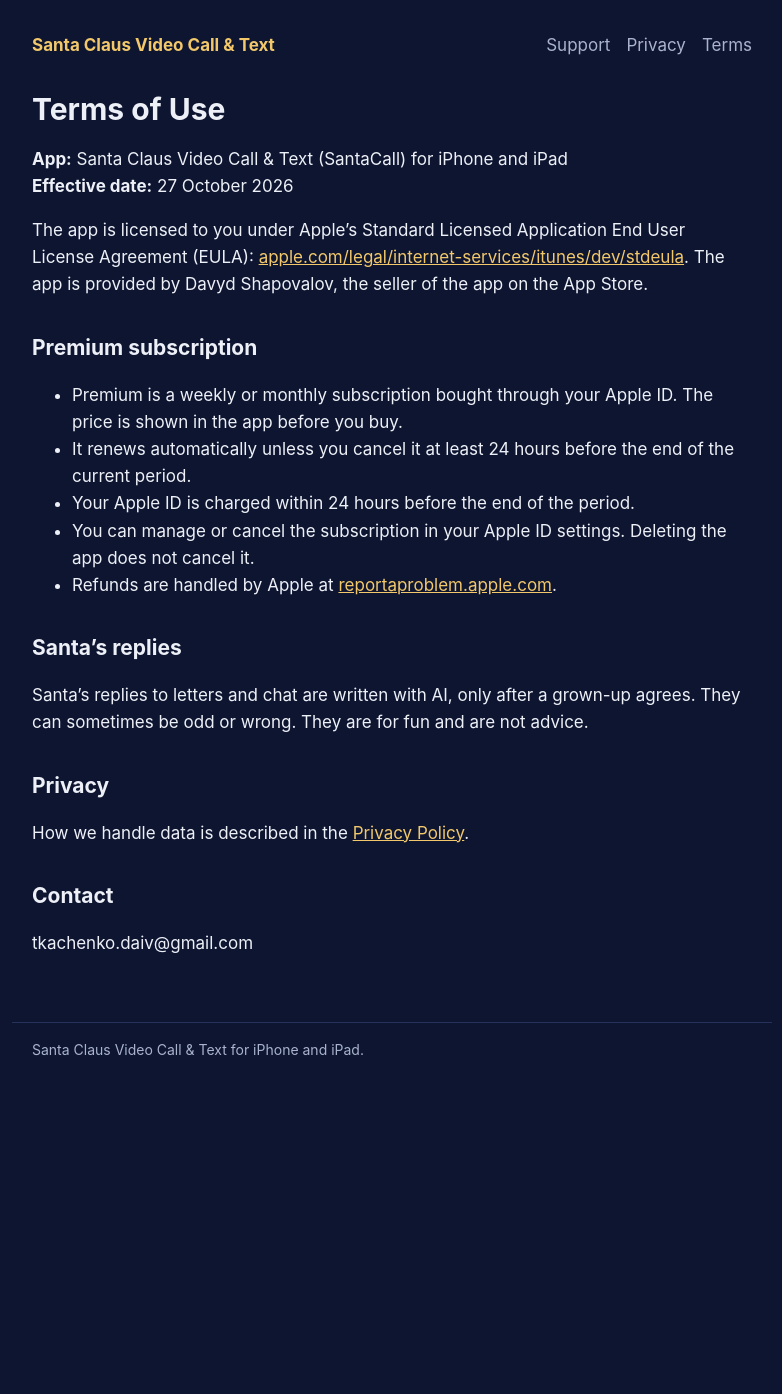
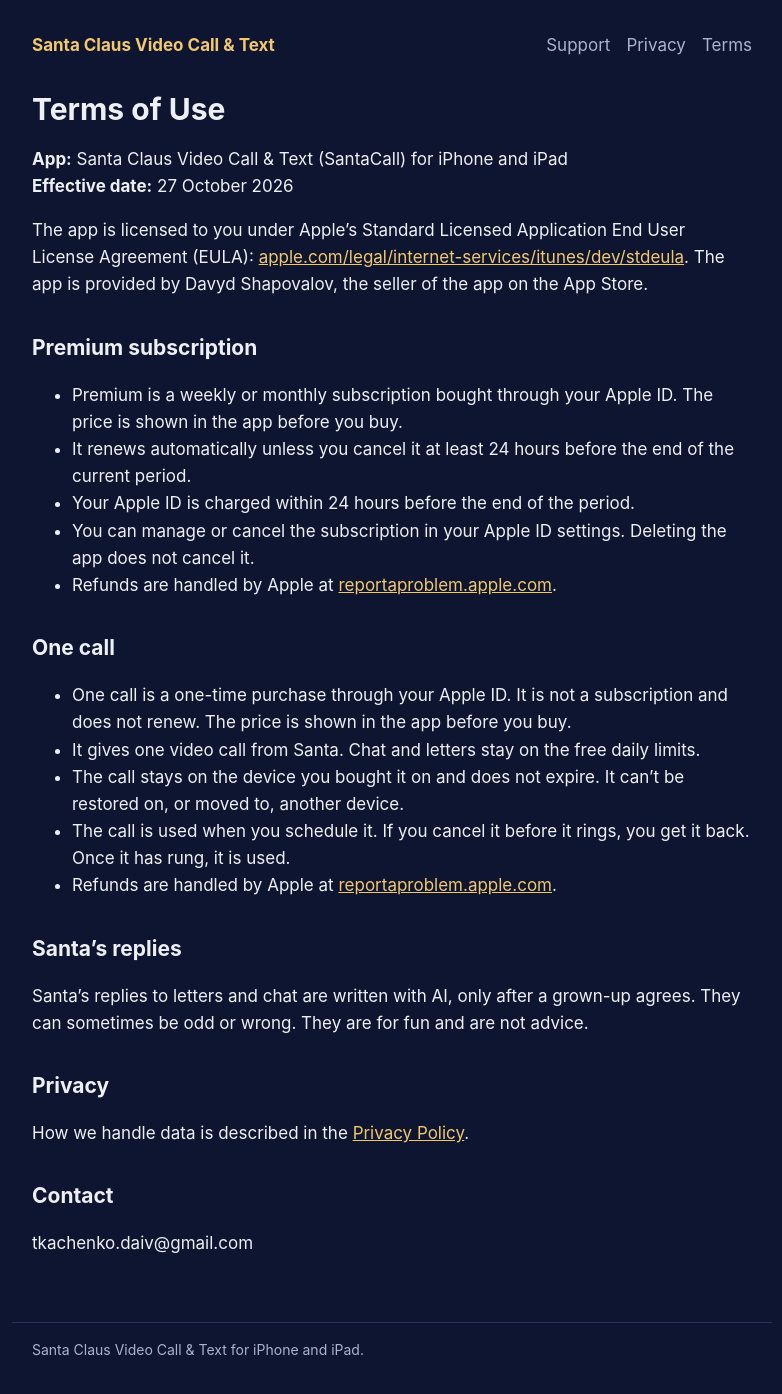
Before and after one commit to santacall/santacall.github.io, a Jekyll site: the page built from terms.md, in a window 1280 px wide. Shown: the whole page, without its empty margins (248-1030 px from the left). Built offline with Jekyll 4.4.1, drawn with Linux system fonts in a browser that asks for light colours; before the commit the page ends 1093 px from its top, so only the background shows below that.

Commit message:
Terms of Use: the one call bought one at a time (SantaCall 2.1)
Publish on the day SantaCall 2.1 goes live, with the effective date of that day.
The in-app purchase santa_call_pack_1: one call, not a subscription, kept on the device,
no expiry, used when scheduled, back if cancelled before it rings (decisions of 19.11.2026).

```diff
--- a/terms.md
+++ b/terms.md
@@ -21,6 +21,14 @@ The app is provided by Davyd Shapovalov, the seller of the app on the App Store.
 - You can manage or cancel the subscription in your Apple ID settings. Deleting the app does not cancel it.
 - Refunds are handled by Apple at [reportaproblem.apple.com](https://reportaproblem.apple.com).
 
+## One call
+
+- One call is a one-time purchase through your Apple ID. It is not a subscription and does not renew. The price is shown in the app before you buy.
+- It gives one video call from Santa. Chat and letters stay on the free daily limits.
+- The call stays on the device you bought it on and does not expire. It can't be restored on, or moved to, another device.
+- The call is used when you schedule it. If you cancel it before it rings, you get it back. Once it has rung, it is used.
+- Refunds are handled by Apple at [reportaproblem.apple.com](https://reportaproblem.apple.com).
+
 ## Santa's replies
 
 Santa's replies to letters and chat are written with AI, only after a grown-up agrees. They can sometimes be odd or wrong. They are for fun and are not advice.
```
